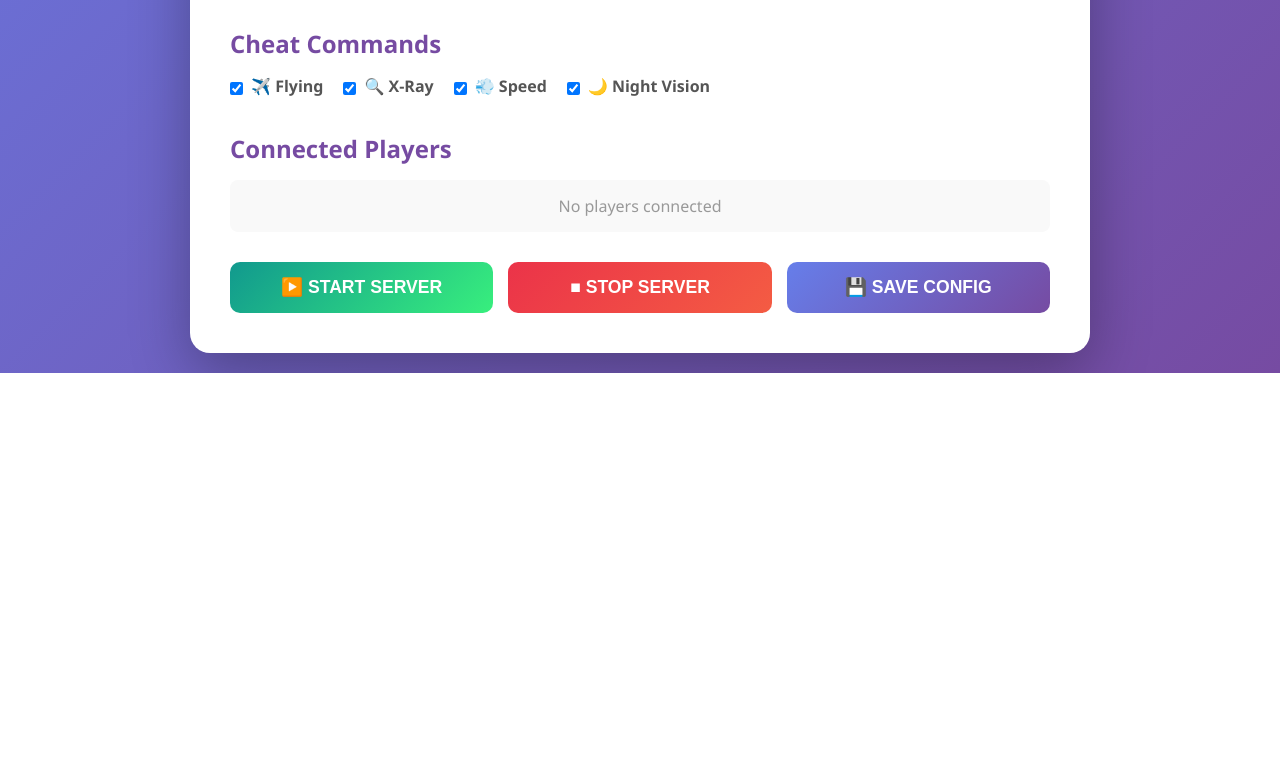
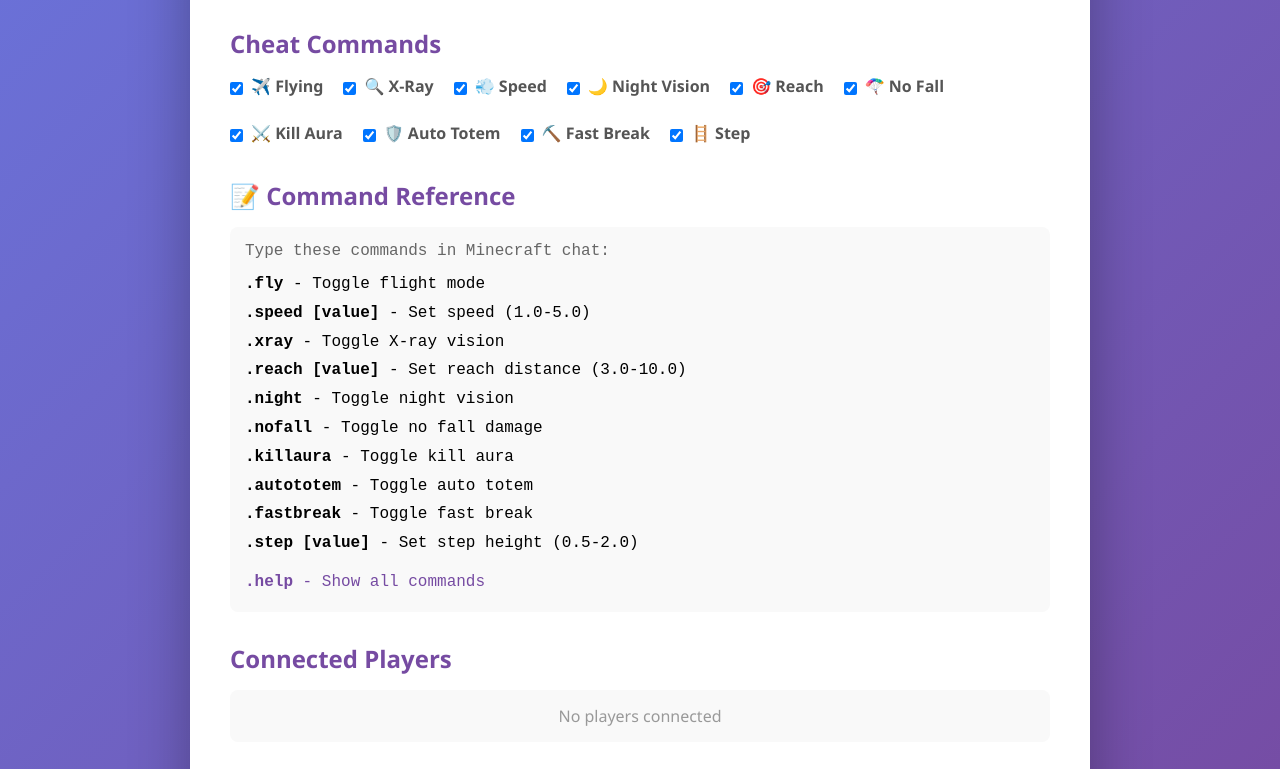
Before and after one commit to Issaquah2247/special-bedrock, a website: page public/index.html in a window 1280 px wide. Shown: the part 786-1555 px from the top of the page. Before the commit the page ends 1159 px from the top, so only its background shows below. Drawn offline with Linux system fonts and the light colour scheme; no server answers.

Commit message:
Add complete cheat command toggles and reference guide

```diff
--- a/public/index.html
+++ b/public/index.html
@@ -227,6 +227,50 @@
                     <input type="checkbox" id="cheat-nightvision" checked>
                     <label for="cheat-nightvision">🌙 Night Vision</label>
                 </div>
+                                <div class="checkbox-item">
+                    <input type="checkbox" id="cheat-reach" checked>
+                    <label for="cheat-reach">🎯 Reach</label>
+                </div>
+                <div class="checkbox-item">
+                    <input type="checkbox" id="cheat-nofall" checked>
+                    <label for="cheat-nofall">🪂 No Fall</label>
+                </div>
+                <div class="checkbox-item">
+                    <input type="checkbox" id="cheat-killaura" checked>
+                    <label for="cheat-killaura">⚔️ Kill Aura</label>
+                </div>
+                <div class="checkbox-item">
+                    <input type="checkbox" id="cheat-autototem" checked>
+                    <label for="cheat-autototem">🛡️ Auto Totem</label>
+                </div>
+                <div class="checkbox-item">
+                    <input type="checkbox" id="cheat-fastbreak" checked>
+                    <label for="cheat-fastbreak">⛏️ Fast Break</label>
+                </div>
+                <div class="checkbox-item">
+                    <input type="checkbox" id="cheat-step" checked>
+                    <label for="cheat-step">🪜 Step</label>
+                </div>
+            </div>
+        </div>
+
+                <div class="section">
+            <h2>📝 Command Reference</h2>
+            <div style="background: #f9f9f9; padding: 15px; border-radius: 8px; font-family: 'Courier New', monospace;">
+                <p style="margin-bottom: 10px; color: #666;">Type these commands in Minecraft chat:</p>
+                <div style="line-height: 1.8;">
+                    <div><strong>.fly</strong> - Toggle flight mode</div>
+                    <div><strong>.speed [value]</strong> - Set speed (1.0-5.0)</div>
+                    <div><strong>.xray</strong> - Toggle X-ray vision</div>
+                    <div><strong>.reach [value]</strong> - Set reach distance (3.0-10.0)</div>
+                    <div><strong>.night</strong> - Toggle night vision</div>
+                    <div><strong>.nofall</strong> - Toggle no fall damage</div>
+                    <div><strong>.killaura</strong> - Toggle kill aura</div>
+                    <div><strong>.autototem</strong> - Toggle auto totem</div>
+                    <div><strong>.fastbreak</strong> - Toggle fast break</div>
+                    <div><strong>.step [value]</strong> - Set step height (0.5-2.0)</div>
+                    <div style="margin-top: 10px; color: #764ba2;"><strong>.help</strong> - Show all commands</div>
+                </div>
             </div>
         </div>
 
```
